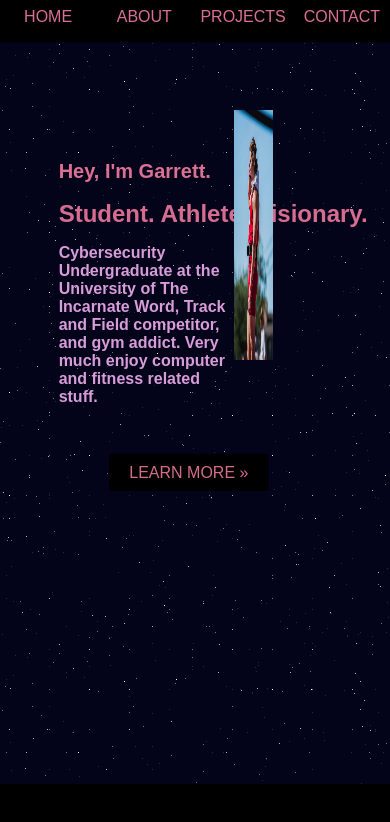
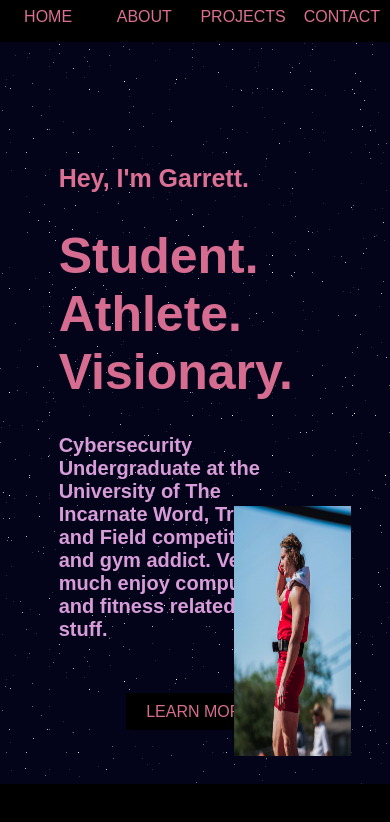
Before and after one commit to stokesgarrett/PortfolioWebsite, a plain HTML site: page index.html in a window 390 px wide. Shown: the top 822 px of the page. Drawn offline with Linux system fonts and the light colour scheme.

Commit message:
m commit

```diff
--- a/style.css
+++ b/style.css
@@ -403,11 +403,28 @@ ul a:hover {
   color: palevioletred;
   background-color: purple;
 }
-
-
 li.right {
   float:left
 }
+/* mobile text stylings */
+h1 {
+  font-size: 50px;
+  text-transform: initial;
+  color:palevioletred;
+  }
+  h2 {
+  font-size: 25px;
+  text-align: inherit;
+  text-transform: initial;
+  color:palevioletred;
+  font-weight: bold;
+  }
+  h3 {
+  width: 60%;
+  font-size: 20px;
+  text-transform: initial;
+  color: plum;
+  }
 .fade-in3 h2 {
   position:relative; left:6vh; top:17vh;
 }
@@ -417,8 +434,22 @@ li.right {
   .fade-in6 h1 {
   position:relative; left:6vh; top:17vh;
 }
+.learnmore {
+  position: relative;
+  background-color: black;
+  color: palevioletred;
+  text-transform: uppercase;
+  max-width: 200px;
+  width: 100%;
+  font-size: 16px;
+  padding: 10px 20px;
+  left:14vh; top:22vh;
+  }
+  .learnmore:hover {
+  background-color: purple;
+  }
 .I-style {
-  position:absolute; left:60%; top:13%; height: 250px;
-  width: 10%;
+  position:absolute; left:60%; top:60%; height: 250px;
+  width: 30%;
 }
 }
```
